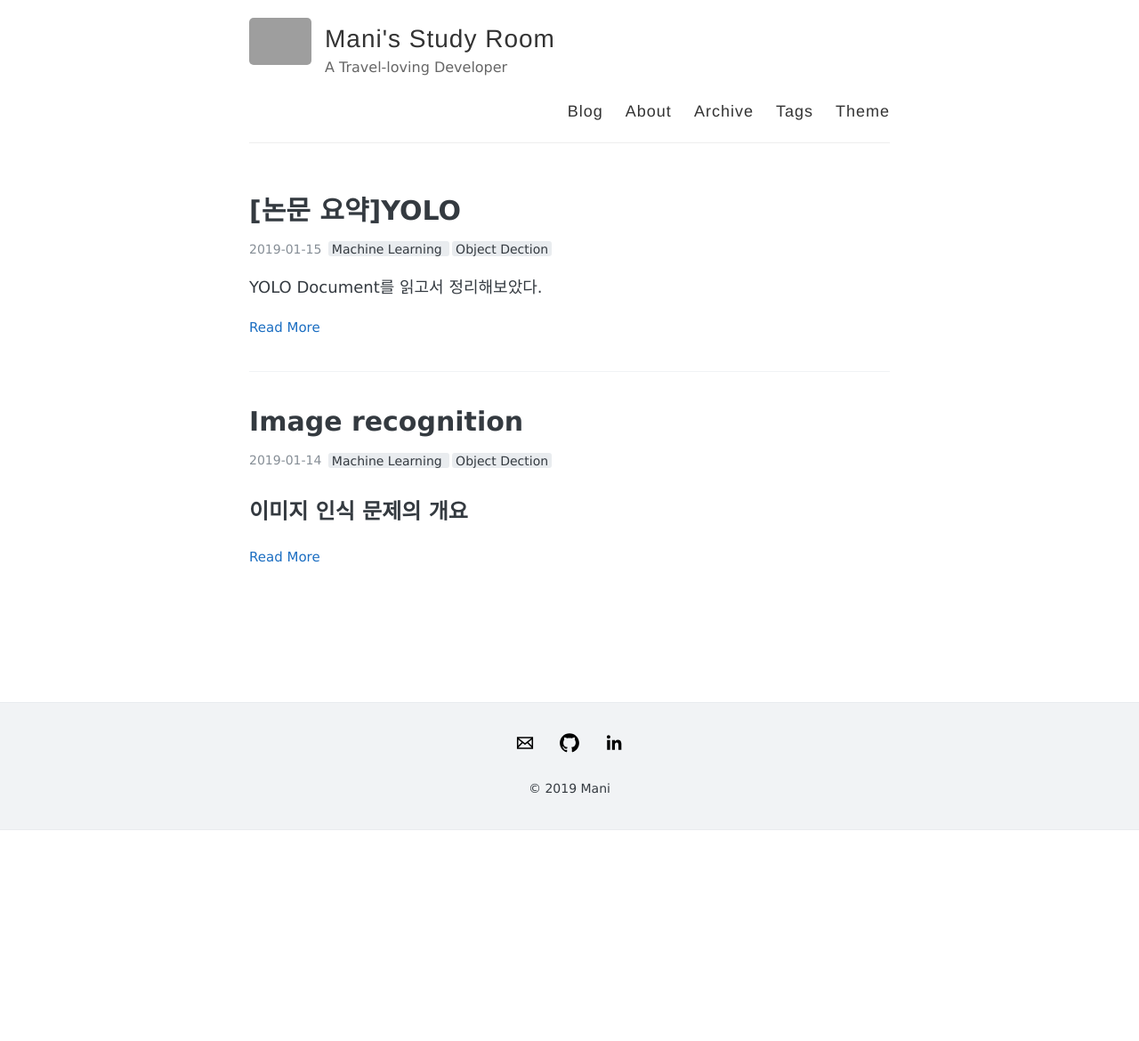
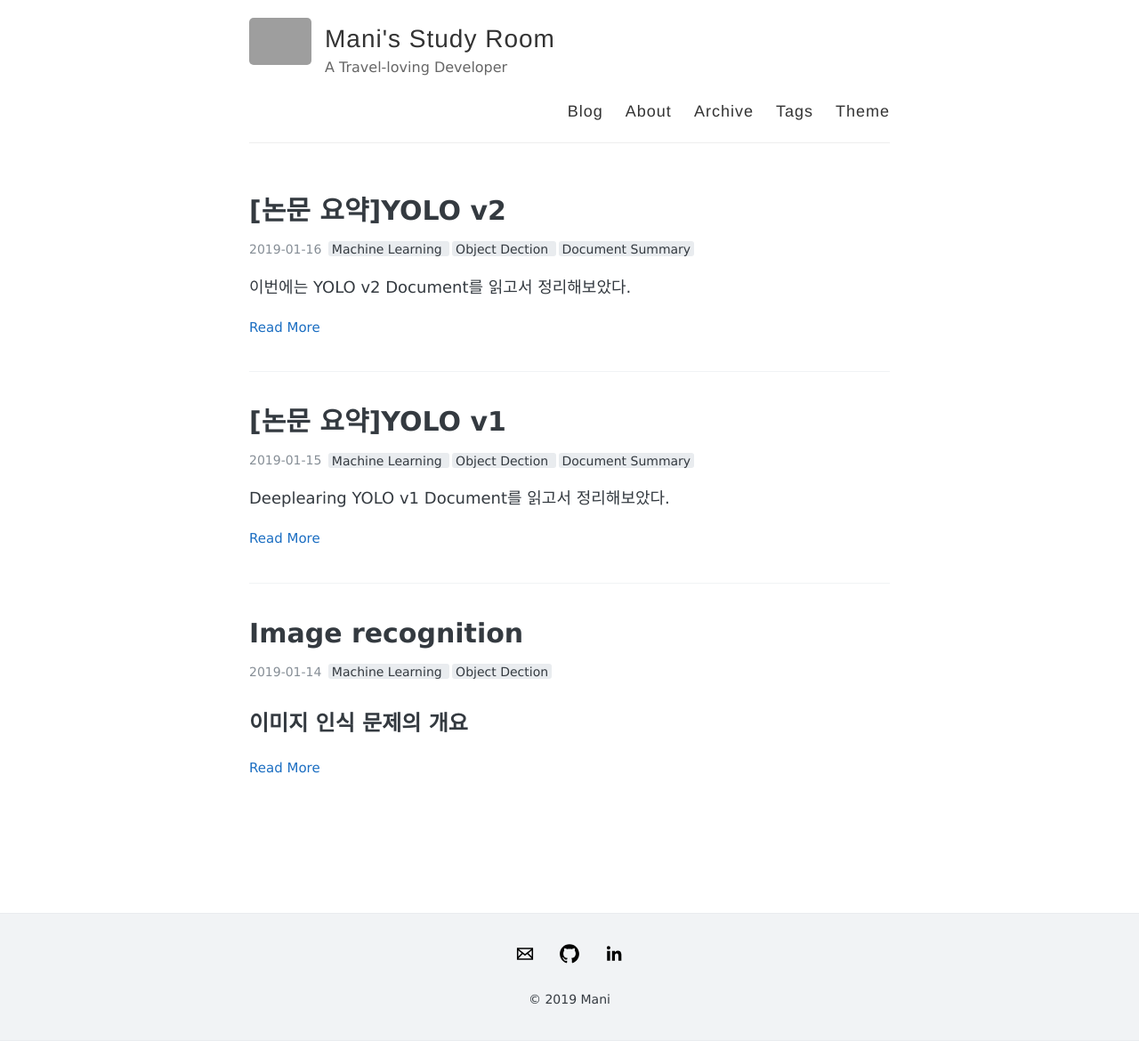
Before and after one commit to Leebyeongman/Leebyeongman.github.io, a Jekyll site: the page built from index.html, in a window 1280 px wide. Shown: the whole page at 89% size. Built offline with Jekyll 4.4.1, drawn with Linux system fonts in a browser that asks for light colours; the list of posts is cut into pages by our own code; before the commit the page ends 933 px from its top, so only the background shows below that; part of the change alters nothing that is shown; grey boxes are pictures that could not be loaded.

Commit message:
post 2019-01-15-YOLOv2

```diff
--- a/_posts/2019-01-15-YOLO.md
+++ b/_posts/2019-01-15-YOLO.md
@@ -1,11 +1,13 @@
 ---
 layout: post
-title: "[논문 요약]YOLO"
-tags: [Machine Learning, Object Dection]
+title: "[논문 요약]YOLO v1"
+tags: [Machine Learning, Object Dection, Document Summary]
 comments: true
 ---
 
-YOLO Document를 읽고서 정리해보았다.
+Deeplearing YOLO v1 Document를 읽고서 정리해보았다.
+
+Object Tracking을 Deeplearning의 기술인 YOLO를 이용하여 하기 위해서 YOLO v1 Document를 읽고서 정리해보았다.
 
 ![Title]({{ site.baseurl }}/images/Mani/2019-01-15-YOLO_1.PNG)
 
--- /dev/null
+++ b/_posts/2019-01-16-YOLO-v2.md
@@ -0,0 +1,76 @@
+---
+layout: post
+title: "[논문 요약]YOLO v2"
+tags: [Machine Learning, Object Dection, Document Summary]
+comments: true
+---
+
+이번에는 YOLO  v2 Document를 읽고서 정리해보았다.
+
+## Introduction
+
+일반적인 Object Detection은 **fast**, **accurate**, and **a wide variety of objects** 를 하도록 제안한다.
+
+Neural network가 소개된 이후, detection은 점점 빨라지고 정확해졌다. 하지만 대부분 detection method들은 여전히 작은 object에 제한된다.
+
+현재 Object Detection dateset들은 classification과 tagging 같은 dataset들과 비교하면 제한된다.논문에서는 Classification 수준의 스케일을 detection하고 싶은데	비용적인 측면이 너무 크다.
+
+그래서 이미 가지고 있는 수많은 Classification 데이터를 이용하여 별개의 dataset들은 함께 결합할 수 있는 <span style="color:red">**hierarchical view of object classification**</span>을 제안한다.
+
+또한, detection과 classification 데이터로 object detector를 학습시키는 <span style="color:red">**joint training algorithm**</span>을 제안한다.
+
+
+
+## Better
+
+기존의 YOLO는 다양한 단점들을 가지고 있는데, Error 분석에서 Fast R-CNN과 비교했을 때 중대한 localization error를 발생시킨다. 게다가 YOLO는 region proposal을 기반으로 한 방법들과 비교했을 때 낮은 recall(재현율)을 보였다.
+
+논문에서는 낮은 recall과 localization error에 대해 개선하면서 classification accuracy를 유지하는데 집중하기로 했다.
+
+#### Batch Normalization
+
+  Batch Normalization은 일반적으로 regularization 효과를 가져오기 때문에, 학습 수렴이 더 잘되게 됩니다. 기존 YOLO의 convolution layer들에 Batch Normalization을 추가하면서 2% 이상의 mAP 향상했다. 또한, model이 정규화하는데 도움을 주었고 Dropout layer를 제거해도 overfitiing이 없었다.
+
+#### High Resolution Classifier
+
+  모든 state-of--the-art detection 방법들은 ImageNet 데이터에서 학습시킨 pre-trained classifier를 사용하는데, classifier의 입력이 256x256보다 작다. 기존의 YOLO는 입력이 244 x 244인 classifier pre-train 모델로 사용하면서 입력 사이즈를 448 x 448로 증가시켜서 object detection model을 학습시켰다.
+
+하지만 YOLO v2의 경우에는 기존의 224x224의 pre-train model을 입력 사이즈를 448x448로 증가시키고 ImageNet에서 10 epoch동안 학습을 더 하고, detection학습을 진행했다. 이를 통해서 4%의 mAP 향상되었다.
+
+#### Convolutional With Anchor Boxes
+
+  YOLO는 fully-connected layer들을 사용하면서 직접 bounding box들의 좌표들을 예측한다. Faster R-CNN은 좌표를 직접 예측하는 대신에 이전의 hand-piked를 사용하여 예측한다.
+
+  먼저 fully connected layer를 빼고, Pooling Layer 하나를 빼서, Convolution Layer의 해상도를 늘렸다고 한다. 그리고 기존의 448x448 입력 크기를 416x416로 변경했는데, 이렇게 되면, 최종 feature map에서 width 및 height가 홀수가 되서, 가운데 cell이 존재할 수 있게 된다. 이렇게 만든 이유는 일반적으로 큰 image들은 정 가운데 cell에 들어가는 경우가 많은데, feature map이 짝수일 경우에 center 근방의 cell 4개가 이러한 큰 object를 예측하게 되는데, 이렇게 사용하는 것 보다 feature map이 홀수 width, height로 떨어져서 single cell이 생길 경우 성능이 더 좋아진다고 한다. YOLOv2는 downsample factor가 32고, 최종 feature map의 크기는 13x13이 되게 된다.
+
+ Anchor Box를 사용하는 경우 accuracy가 살짝 떨어지지만 기존의 YOLO가 입력 이미지 당 98개 box를 예측하는게 한계였다면, Anchor Box 적용 후에는 천개 이상으로 box를 예측할 수 있다. Anchor Box를 적용하지 않을 경우 mAP가 69.5에 81%의 recall을 기록했지만, Anchor Box 적용 후에는 69.2%의 mAP와 88%의 recall을 얻을 수 있었다. mAP가 감소했지만 recall이 증가했으므로 모델의 개선 여지가 있는 것으로 의미한다고 받아들인듯 한다.
+
+#### Dimension Clusters
+
+YOLO와 Anchor Box를 사용하면 2가지의 문제점이 생겼다. 하나는 box dimension들이 hand-pick 된다는 것이다. 이를 네트워크가 학습할 수 있지만, 이전에 좋은 anchor box들을 선택해주면 네트워크가 좋은 방향으로 예측하는 것을 학습하기에 쉽게 만들 수 있다.
+
+손으로 고르는 대신에 training set bounding box에서 k-means clustering을 사용하여 자동적으로 좋은 prior들을 찾는다. 일반적으로 kmeans는 유클리디안 거리를 사용하게 되는데, 이 유클리디안 거리가 큰 박스의 경우에는 작은 박스에 비교했을 때, 큰 에러값을 갖게 된다.
+
+![table1]({{ site.baseurl }}/images/Mani/2019-01-15-YOLOv2_1.PNG)
+
+이는 K-means을 사용하여 경계 상자를 생성하면 모형을 보다 잘 표현하고 작업을 보다 쉽게 학습할 수 있음을 나타냅니다.
+
+#### Direct location prediction
+
+Anchor Box를 사용했을 때, 발생하는 2번째 문제는 모델 불안정성이다. 대부분의 불안정성은 box의 (x, y) 좌표를 예측하는 데에서 생기는데, region proposal 계열의 네트워크들은 ![tx,ty](C:\Users\ssey0\OneDrive\바탕 화면\blog\leebyeongman.github.io\images\Mani\2019-01-15-YOLOv2_2.PNG)값들을 이용해서 (x, y)값들을 예측한다.
+
+![수식](C:\Users\ssey0\OneDrive\바탕 화면\blog\leebyeongman.github.io\images\Mani\2019-01-15-YOLOv2_3.PNG)
+
+#### Fine-Grained Features
+
+  기존의 Faster R-CNN이나 SSD는 네트워크가 가지고있는 다양한 해상도의 feature map을 proposal networks를 돌려서 얻었는데, YOLO9000은 Final Feature map의 size를 13x13으로 변경하고, 이전 layer에서 26x26의 해상도를 갖는 feature map을 passthrough layer를 이용해서 가지고 와서 저해상도 feature map과 concatenates하게 되는데, 이 때 공간을 맞춰서 concatenate하는게 아니라 다른 채널에 stacking하게 된다.
+
+이러한 방식이 ResNet의 ID Mapping과 유사한 방식이라고 한다. 방법은 26x26x512의 feature map을 13x13x2048 feature map에 stacking하게 된다. 이런 형태로 고해상도의 feature map을 가져와서 쓰게 되면 1%의 성능향상이 일어나게 된다고 한다.
+
+#### Multi-Scale Training
+
+  기존 YOLO에서 사용하던 입력크기를 448x448를 416x416으로 변경하고, Anchor Box도 도입했지만, YOLO가 Pooling layer를 사용해서, feature map의 정보들이 layer를 지나면 지날 수록 계속 작아진다.
+
+논문에서는 YOLO를 다양한 이미지들 속에서 강인하게 만들고 싶어서 모델 학습시 Input Size를 변경해주면서 학습해주자고 한다. 몇몇 iteration마다 model의 input 크기를 변경해주게 되는데, 10 batch 마다 model의 downsample factor가 32인걸 고려해서 {320, 352, ..., 608} 중 임의로 image dimension size를 선택하여 학습해주게 된다.
+
+따라서 YOLOv2는 최소 (320 x 320}에서 최대 {608x608}의 네트워크에서 학습되게 된다. 덕분에 네트워크는 다양한 스케일에 대해서 강인성을 갖게되고, 속도와 accuracy사이에서 쉽게 trade off를 전환할 수 있다.  제일 작은 resolution으로 forward operation을 하게 되면(해상도 288 x 288) 90 FPS/Fast R-CNN정도의 mAP로 detection을 할 수 있고, 제일 큰 resolution(608x608)일 경우에는 VOC2007에서 78.6mAP를 갖으면서 여전히 real-time speed를 갖는 네트워크 모델로 사용할 수 있다.
```
Also changed, not shown: images/Mani/2019-01-15-YOLOv2_1.PNG (added), images/Mani/2019-01-15-YOLOv2_2.PNG (added), images/Mani/2019-01-15-YOLOv2_3.PNG (added), images/Mani/2019-01-15-YOLOv2_4.PNG (added), images/Mani/2019-01-15-YOLOv2_5.PNG (added).
